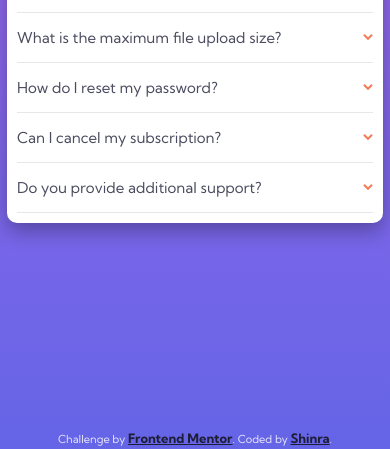
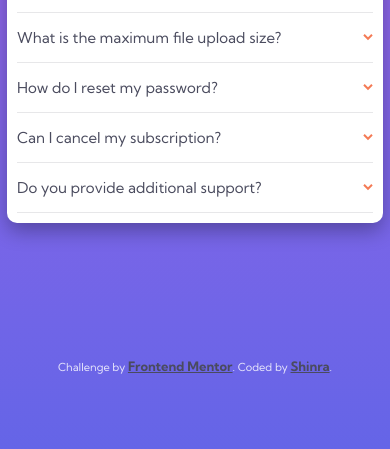
Before and after one commit to Aung-Kaung-Sat/Accordion, a plain HTML site: page index.html in a window 390 px wide. Shown: the part 395-844 px from the top of the page. Drawn offline with Linux system fonts and the light colour scheme.

Commit message:
aligning attribution for mobile

```diff
--- a/index.html
+++ b/index.html
@@ -89,13 +89,13 @@
           </div>
         </div>
       </div>
-    </div>
 
-    <div class="attribution">
-      Challenge by
-      <a href="https://www.frontendmentor.io?ref=challenge" target="_blank"
-        >Frontend Mentor</a
-      >. Coded by <a href="https://github.com/Aung-Kaung-Sat">Shinra</a>.
+      <div class="attribution">
+        Challenge by
+        <a href="https://www.frontendmentor.io?ref=challenge" target="_blank"
+          >Frontend Mentor</a
+        >. Coded by <a href="https://github.com/Aung-Kaung-Sat">Shinra</a>.
+      </div>
     </div>
 
     <script src="script.js"></script>
--- a/style.css
+++ b/style.css
@@ -131,14 +131,14 @@ body {
   text-align: center;
   color: rgba(255, 255, 255, 0.836);
   position: absolute;
-  bottom: 3px;
+  bottom: 10px;
   left: 0;
   right: 0;
 }
 .attribution a {
   font-size: 13px;
   font-weight: 700;
-  color: var(--text-blue);
+  color: var(--text-dkblue);
 }
 
 @media (max-width: 900px) {
@@ -187,6 +187,10 @@ body {
   .title {
     text-align: center;
   }
+
+  .attribution {
+    bottom: -6rem;
+  }
 }
 
 @media (max-width: 500px) {
@@ -207,4 +211,7 @@ body {
   .title {
     margin-bottom: 5px;
   }
+  .attribution {
+    bottom: -9rem;
+  }
 }
```
